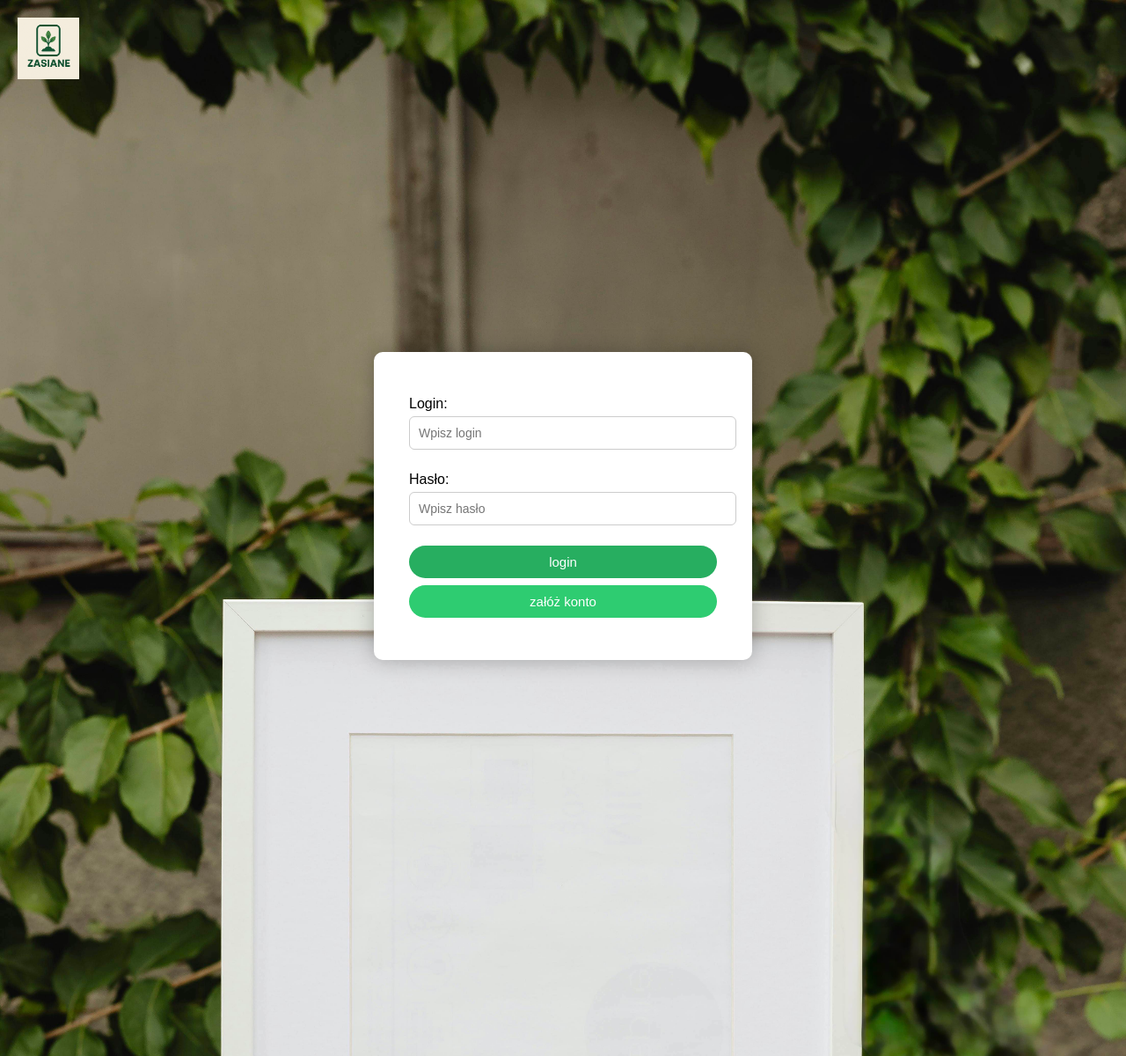
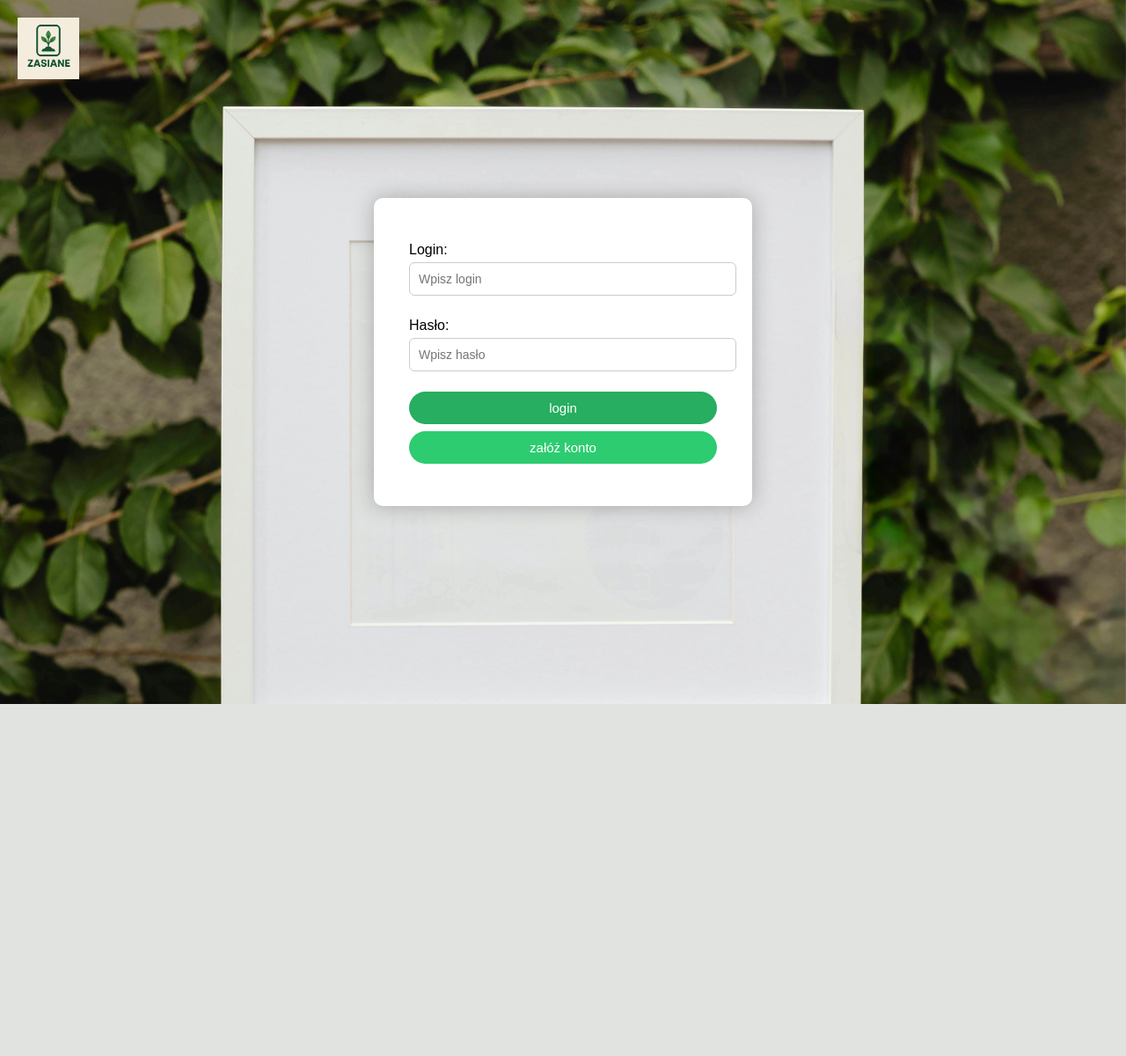
Before and after one commit to dromeczek/WdAPI52025, a PHP site: page / in a window 1280 px wide. Shown: the whole page at 88% size. After the commit the page ends 800 px from the top, so only its background shows below. Run offline with PHP 8.4, Linux system fonts and the light colour scheme.

Commit message:
naprawa strony logowania teraz wyglada dokładnie jak na figmie

```diff
--- a/public/styles/login.css
+++ b/public/styles/login.css
@@ -1,22 +1,21 @@
 /* Reset */
-body, html {
+body {
   margin: 0;
   padding: 0;
-  font-family: 'Poppins', sans-serif;
-  height: 100%;
+  font-family: Arial, sans-serif;
 }
 
-/* Tło */
+/* login.css */
 .background {
-  background: url('../images/leaves.jpg') no-repeat center center fixed;
+  background: url('/public/images/leaves.jpg') no-repeat center center fixed;
   background-size: cover;
-  height: 100vh;
+  height: 100vh; /* zajmuje całą wysokość ekranu */
+  width: 100vw;  /* zajmuje całą szerokość ekranu */
   display: flex;
-  flex-direction: column;
+  justify-content: center;
   align-items: center;
-  justify-content: flex-start; /* żeby nie było idealnie na środku */
-  padding-top: 400px; /* obniżenie formularza */
 }
+
 
 /* Logo w lewym górnym rogu */
 .corner-logo {
--- a/public/views/login.html
+++ b/public/views/login.html
@@ -4,12 +4,11 @@
   <meta charset="UTF-8">
   <meta name="viewport" content="width=device-width, initial-scale=1.0">
   <title>ZASIANE – Logowanie</title>
-  <link rel="stylesheet" href="../styles/login.css">
+ <link rel="stylesheet" href="/public/styles/login.css">
 </head>
 <body>
   <!-- logo w lewym górnym rogu -->
-  <img src="../images/logo.png" alt="ZASIANE" class="corner-logo">
-
+ <img src="/public/images/logo.png" alt="ZASIANE" class="corner-logo">
   <div class="background">
     <div class="frame">
       <div class="form">
```
